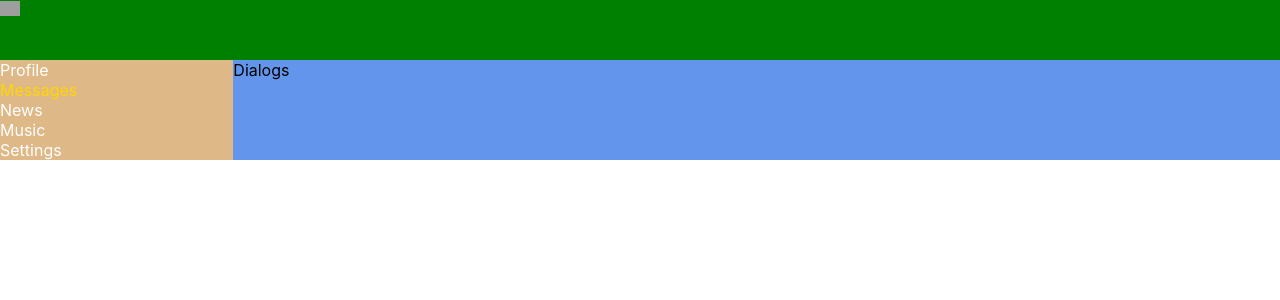
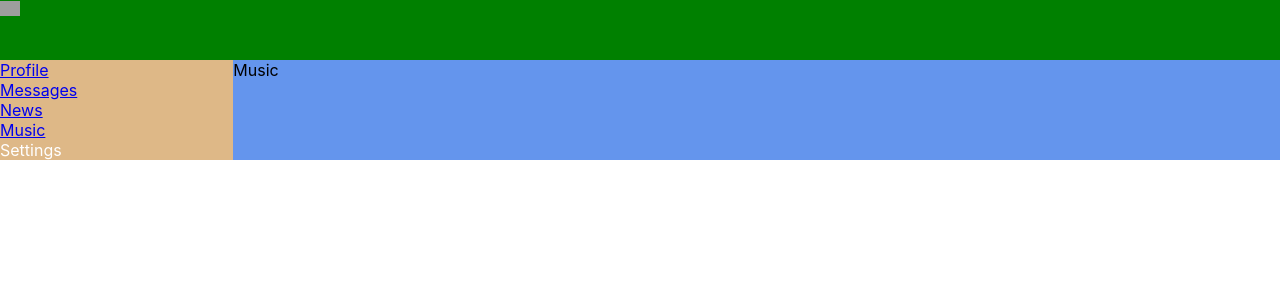
Before and after one commit to Maikl-Korvinus/ReactProject, a React (Create React App) app: page /music in a window 1280 px wide. Shown: the top 300 px of the page. Built offline with nearby package versions, Linux system fonts and the light colour scheme; grey boxes are pictures that could not be loaded.

Commit message:
Router-dom

```diff
--- a/package.json
+++ b/package.json
@@ -8,6 +8,7 @@
     "@testing-library/user-event": "^12.8.3",
     "react": "^17.0.2",
     "react-dom": "^17.0.2",
+    "react-router-dom": "^5.2.0",
     "react-scripts": "4.0.3",
     "web-vitals": "^1.1.2"
   },
--- a/src/App.js
+++ b/src/App.js
@@ -1,20 +1,28 @@
 import React from 'react';
+import { BrowserRouter, Route } from 'react-router-dom';
 import './App.css';
 import Dialogs from './components/Dialogs/Dialogs';
 import Header from './components/Header/Header';
+import Music from './components/Music/Music';
 import Navbar from './components/Navbar/Navbar';
+import News from './components/News/News';
 import Profile from './components/Profile/Profile';
 
 const App = () => {
   return (
-    <div className='app-wrapper'>
-      <Header />
-      <Navbar />
-      <div className="app-wrapper-content">
-        <Dialogs />
+    <BrowserRouter>
+      <div className='app-wrapper'>
+        <Header />
+        <Navbar />
+        <div className="app-wrapper-content">
+          <Route path='/dialogs' component={Dialogs} />
+          <Route path='/profile' component={Profile} />
+          <Route path='/news' component={News} />
+          <Route path='/music' component={Music} />
+        </div>
       </div>
-      {/*<Profile />*/}
-    </div>);
+    </BrowserRouter>);
+
 }
 
 export default App;
--- /dev/null
+++ b/src/components/Music/Music.jsx
@@ -0,0 +1,12 @@
+import React from 'react';
+import s from './Music.module.css';
+
+const Music = (props) => {
+   return (
+      <div  >
+         Music
+      </div>
+   )
+}
+
+export default Music;
--- a/src/components/Navbar/Navbar.jsx
+++ b/src/components/Navbar/Navbar.jsx
@@ -1,32 +1,20 @@
 import React from 'react';
 import s from './Navbar.module.css';
-console.log(s);
-// let s = {
-//     'nav': 'Navbar_nav__3ou9Q',
-//     'item': 'Navbar_item__3qaF3',
-//     'active' : 'Baksndakdn_actve'
- // }
-
-let c1 = "item";
-let c2 = "active";
-// "item active"
-let classes = c1 + " " + c2;
-let classesNew = `${s.item} ${c2}`;
 
 
 const Navbar = () => {
     return <nav className={s.nav}>
         <div className={s.item}>
-            <a>Profile</a>
+            <a href="/profile">Profile</a>
         </div>
         <div className={`${s.item} ${s.active}`}>
-            <a>Messages</a>
+            <a href="/dialogs">Messages</a>
         </div>
         <div className={s.item}>
-            <a>News</a>
+            <a href="/news">News</a>
         </div>
         <div className={s.item}>
-            <a>Music</a>
+            <a href="/music">Music</a>
         </div>
         <div className={s.item}>
             <a>Settings</a>
--- /dev/null
+++ b/src/components/News/News.jsx
@@ -0,0 +1,12 @@
+import React from 'react';
+import s from './News.module.css';
+
+const News = (props) => {
+   return (
+      <div  >
+         News
+      </div>
+   )
+}
+
+export default News;
```
Also changed, not shown: src/Footer.js (deleted, +0 -9 lines), src/Header.js (deleted, +0 -11 lines), src/components/Music/Music.module.css (added), src/components/News/News.module.css (added), 1 other file (tests, documents, lock files or other folders).
